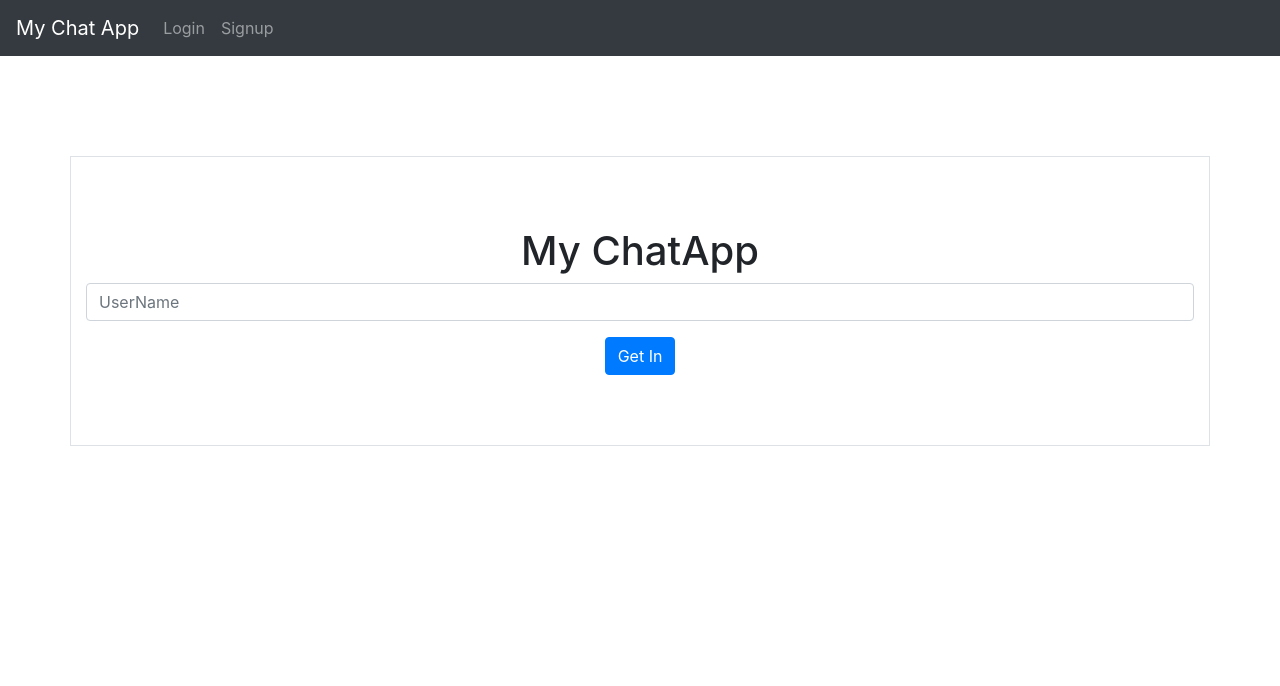
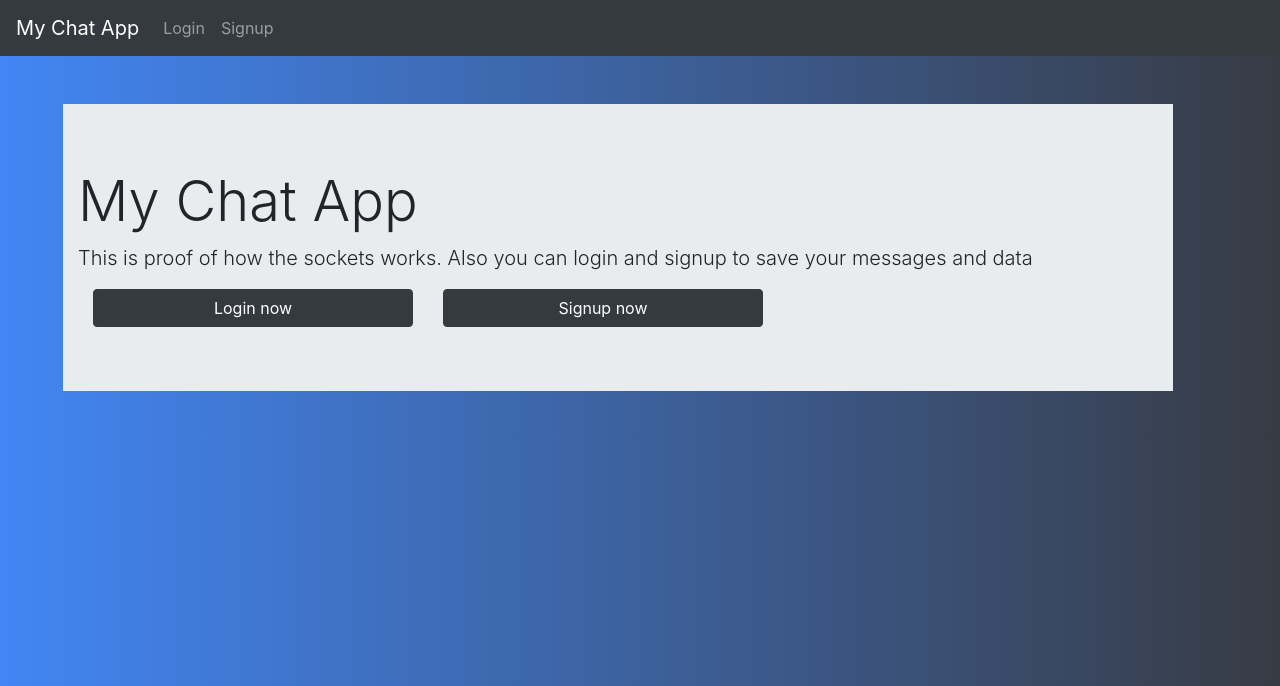
Before and after one commit to angelacevedo975/Socket-Chat-App, a Flask app: page / in a window 1280 px wide. Shown: the top 686 px of the page. Run offline with Flask 2, Linux system fonts and the light colour scheme; some libraries are stand-ins or nearby versions.

Commit message:
Make improvements in interface and static files

```diff
--- /dev/null
+++ b/static/css/index.css
@@ -0,0 +1,3 @@
+body {
+    background-color: black;
+}
--- a/templates/index.html
+++ b/templates/index.html
@@ -6,42 +6,41 @@
     <meta name="viewport" content="width=device-width, initial-scale=1.0">
     <title>Home Page</title>
     <link rel="stylesheet" href="https://stackpath.bootstrapcdn.com/bootstrap/4.5.0/css/bootstrap.min.css" integrity="sha384-9aIt2nRpC12Uk9gS9baDl411NQApFmC26EwAOH8WgZl5MYYxFfc+NcPb1dKGj7Sk" crossorigin="anonymous">
+
 </head>
 
 <body>
     {% include 'inc/navbar.html' %}
 
-    <div class="container border" style="margin-top: 100px; padding-top: 70px; padding-bottom: 70px; margin-bottom: 100px;">
-        <div class="row">
-            <div class="col col-12 text-center">
-                <h1 class="center">My ChatApp</h1>
-            </div>
-        </div>
+    <div class="container m-5">
+        <div class="jumbotron jumbotron-fluid">
+            <div class="container">
+                <h1 class="display-4">My Chat App</h1>
+                <p class="lead">This is proof of how the sockets works. Also you can login and signup to save your messages and data</p>
+                <div class="container row">
+                    <div class="col col-4">
+                        <a href="/login" class="btn btn-dark btn-block">Login now</a>
+                    </div>
+                    <div class="col col-4">
+                        <a href="/signup" class="btn btn-dark btn-block">Signup now</a>
+                    </div>
+                </div>
 
-        <div class="row">
-            <div class="col justify-content-between">
-                <div class="form-group">
-                    <input type="text" id="username" placeholder="UserName" class="form-control">
-                </div>
-            </div>
-
-        </div>
-
-        <div class="row">
-            <div class="col col-12 text-center">
-                <a href="#" id="btn1" class="btn btn-primary">Get In</a>
             </div>
         </div>
 
     </div>
 
-    <script>
-        document.getElementById("btn1").addEventListener("click", function() {
-            username = document.getElementById("username").value
-            console.log(username)
-            window.location.href = "http://127.0.0.1:8000/user/" + username
-        })
-    </script>
+    <style>
+        body {
+            background: #373B44;
+            /* fallback for old browsers */
+            background: -webkit-linear-gradient(to right, #4286f4, #373B44);
+            /* Chrome 10-25, Safari 5.1-6 */
+            background: linear-gradient(to right, #4286f4, #373B44);
+            /* W3C, IE 10+/ Edge, Firefox 16+, Chrome 26+, Opera 12+, Safari 7+ */
+        }
+    </style>
 </body>
 
 </html>
```
